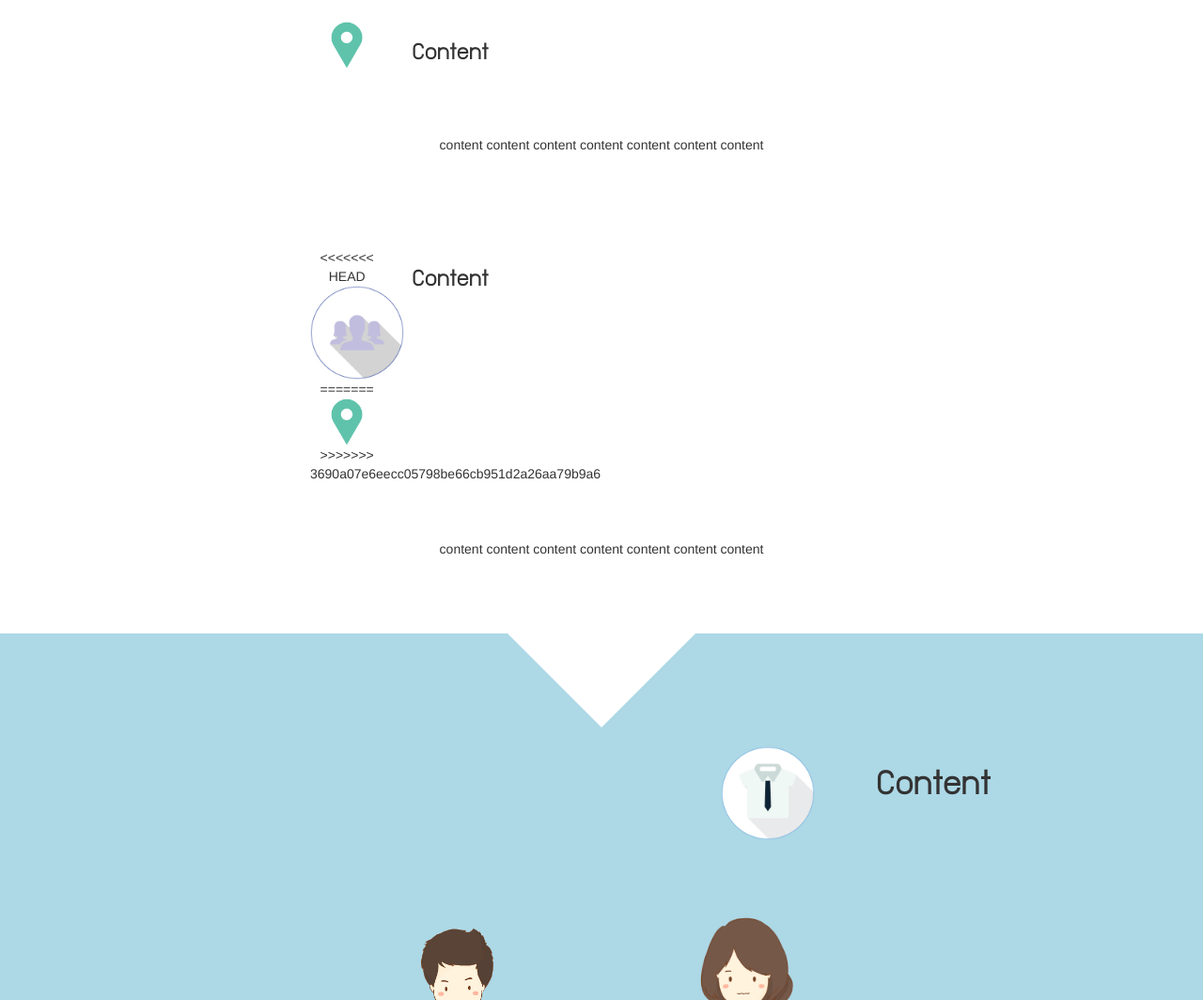
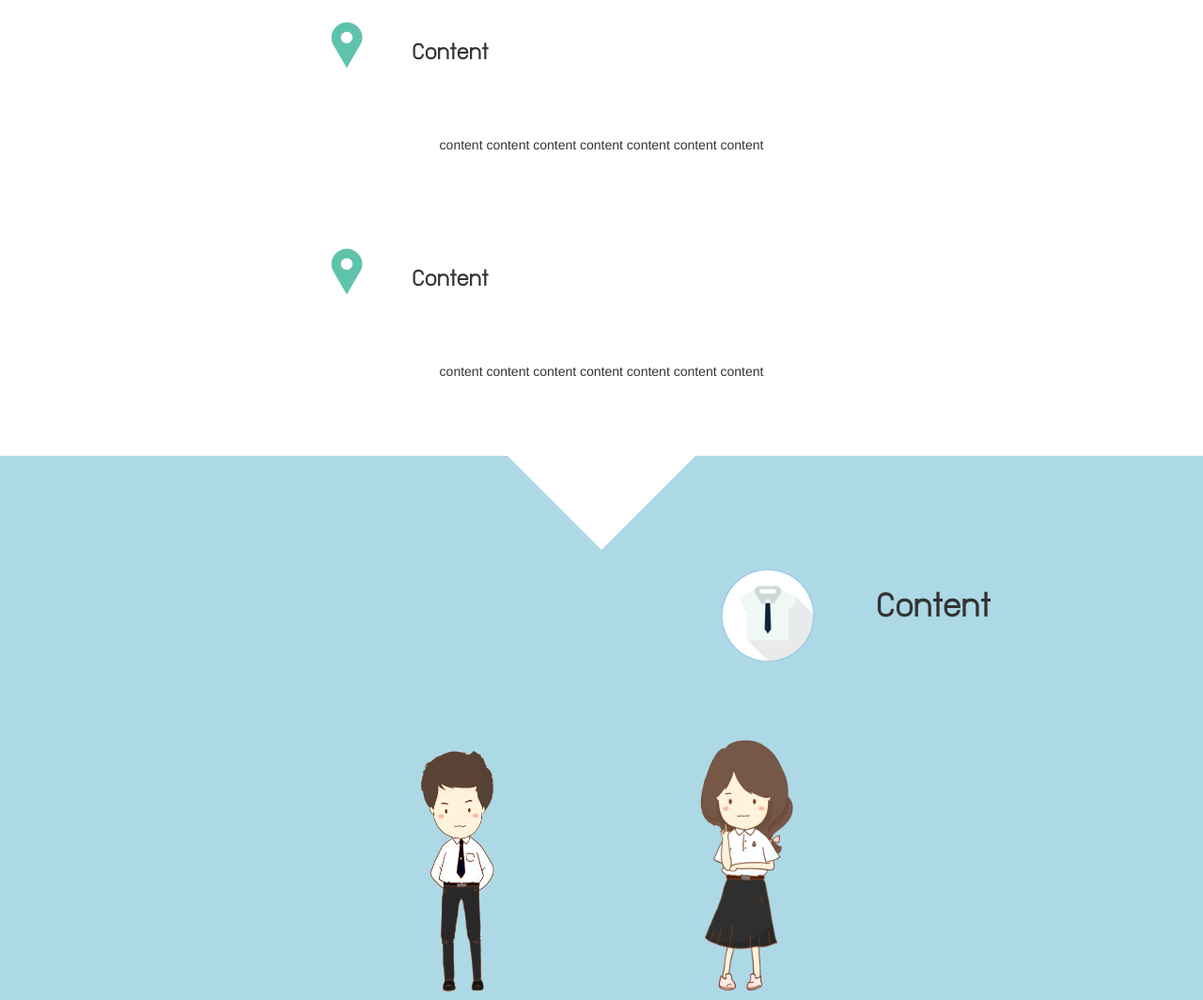
Before and after one commit to futurouz/freshmen, a plain HTML site: page index.html in a window 1280 px wide. Shown: the part 4346-5410 px from the top of the page at 94% size. Drawn offline with nearby package versions, Linux system fonts and the light colour scheme.

Commit message:
fixed conflicts page map

```diff
--- a/index.html
+++ b/index.html
@@ -244,11 +244,7 @@
                     <div>
                         <div class="row">
                             <div class="col-md-2">
-<<<<<<< HEAD
-                                <img src="img/person.png" alt="edu" id="topPic" />
-=======
                                 <img src="img/map.png" alt="pic" id="smallMap" />
->>>>>>> 3690a07e6eecc05798be66cb951d2a26aa79b9a6
                             </div>
                             <div class="col-md-2">
                                 <h3>Content</h3>
@@ -283,7 +279,6 @@
                             <img src="img/cha2.png" alt="female" />
                         </div>
                     </div>
-
                 </div>
             </div>
         </div>
```
